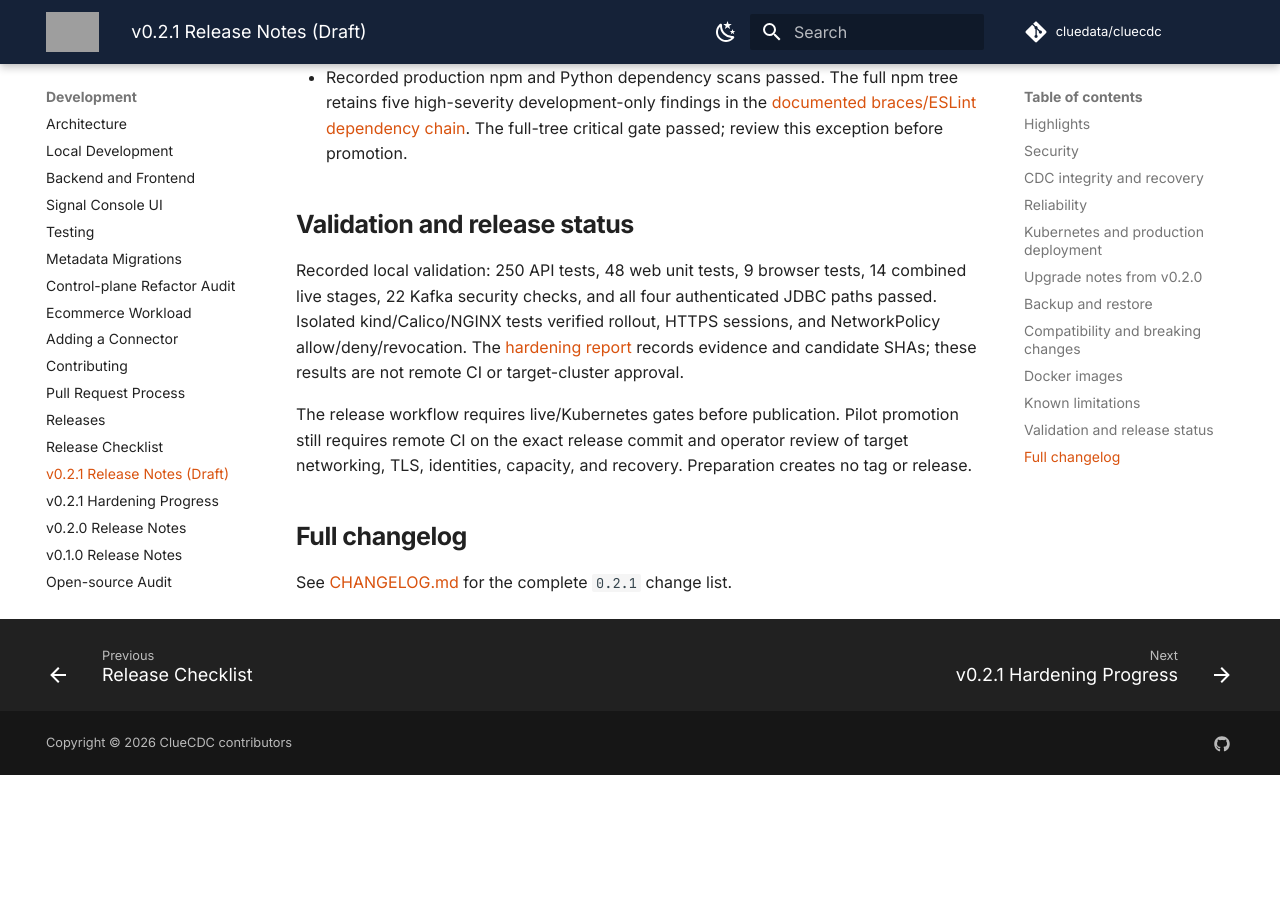
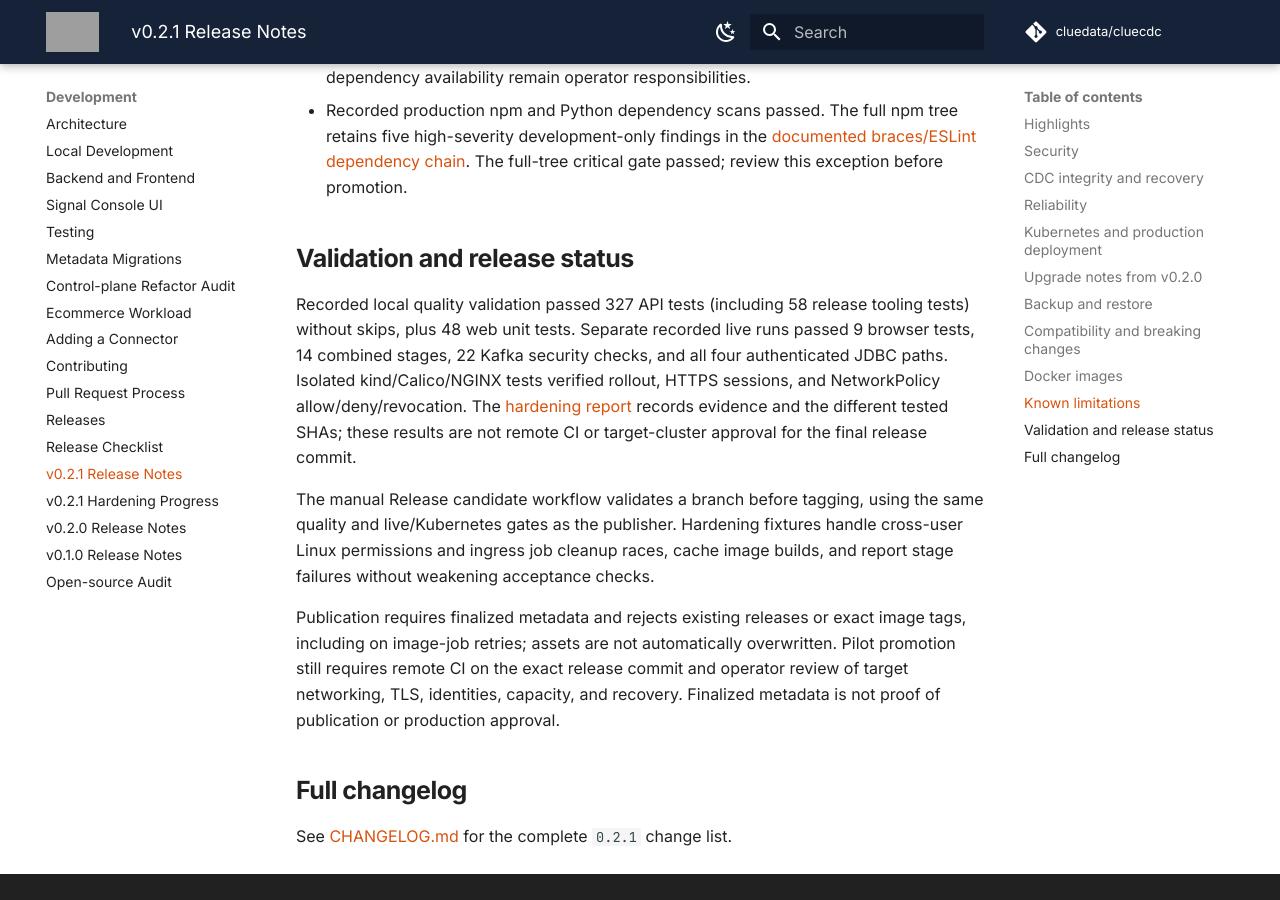
Before and after one commit to cluedata/cluecdc, an MkDocs documentation site: the page built from docs/releases/v0.2.1.md, in a window 1280 px wide and 900 px high, scrolled down 4161 px. Built offline with MkDocs 1.6.1 and Material for MkDocs 9.7.7, drawn with Linux system fonts in a browser that asks for light colours; comment, search, counter and statistics services are not loaded; before the commit the page ends 4936 px from its top, so only the background shows below that; some of the changed text lies outside the part shown; grey boxes are pictures that could not be loaded.

Commit message:
docs: finalize v0.2.1 release metadata

```diff
--- a/docs/releases/v0.2.1.md
+++ b/docs/releases/v0.2.1.md
@@ -1,6 +1,6 @@
 # ClueCDC v0.2.1
 
-Unreleased draft. ClueCDC `v0.2.1` hardens the `v0.2.0` control plane while
+ClueCDC `v0.2.1` hardens the `v0.2.0` control plane while
 retaining existing sources, destinations, and Viewer/Ops/Admin roles. CDC
 records stay in the Debezium/Kafka/Connect data plane, never the ClueCDC API.
 Review the configuration and deployment changes before upgrading this `0.x`
@@ -13,6 +13,7 @@ release; local acceptance is not general production approval.
 - Bounded worker retries and serialized connector lifecycle operations.
 - Verified metadata backup/restore, guarded upgrades, and a hardened Kubernetes
   application baseline with mandatory release acceptance gates.
+- Candidate-first release validation and immutable-publication safeguards.
 
 ## Security
 
@@ -161,17 +162,25 @@ Immutable release versions must not be rebuilt.
 
 ## Validation and release status
 
-Recorded local validation: 250 API tests, 48 web unit tests, 9 browser tests,
-14 combined live stages, 22 Kafka security checks, and all four authenticated
-JDBC paths passed. Isolated kind/Calico/NGINX tests verified rollout, HTTPS
-sessions, and NetworkPolicy allow/deny/revocation. The
+Recorded local quality validation passed 327 API tests (including 58 release
+tooling tests) without skips, plus 48 web unit tests. Separate recorded live
+runs passed 9 browser tests, 14 combined stages, 22 Kafka security checks, and
+all four authenticated JDBC paths. Isolated kind/Calico/NGINX tests verified
+rollout, HTTPS sessions, and NetworkPolicy allow/deny/revocation. The
 [hardening report](../development/v0.2.1-hardening-progress.md) records evidence
-and candidate SHAs; these results are not remote CI or target-cluster approval.
+and the different tested SHAs; these results are not remote CI or target-cluster
+approval for the final release commit.
 
-The release workflow requires live/Kubernetes gates before publication. Pilot
-promotion still requires remote CI on the exact release commit and operator
-review of target networking, TLS, identities, capacity, and recovery.
-Preparation creates no tag or release.
+The manual Release candidate workflow validates a branch before tagging, using
+the same quality and live/Kubernetes gates as the publisher. Hardening fixtures
+handle cross-user Linux permissions and ingress job cleanup races, cache image
+builds, and report stage failures without weakening acceptance checks.
+
+Publication requires finalized metadata and rejects existing releases or exact
+image tags, including on image-job retries; assets are not automatically
+overwritten. Pilot promotion still requires remote CI on the exact release
+commit and operator review of target networking, TLS, identities, capacity, and
+recovery. Finalized metadata is not proof of publication or production approval.
 
 ## Full changelog
 
--- a/mkdocs.yml
+++ b/mkdocs.yml
@@ -158,7 +158,7 @@ nav:
       - Pull Request Process: development/pull-requests.md
       - Releases: development/releases.md
       - Release Checklist: RELEASE_CHECKLIST.md
-      - v0.2.1 Release Notes (Draft): releases/v0.2.1.md
+      - v0.2.1 Release Notes: releases/v0.2.1.md
       - v0.2.1 Hardening Progress: development/v0.2.1-hardening-progress.md
       - v0.2.0 Release Notes: releases/v0.2.0.md
       - v0.1.0 Release Notes: releases/v0.1.0.md
```
Also changed, not shown: CHANGELOG.md (+5 -2 lines), docs/development/v0.2.1-hardening-progress.md (+23 -0 lines).
